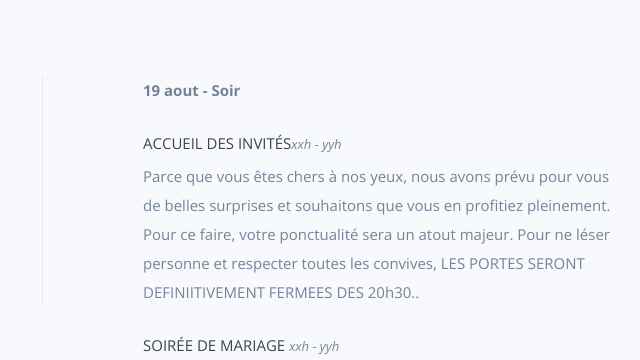
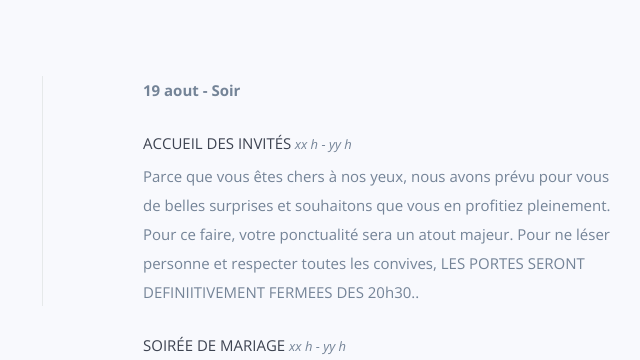
Before and after one commit to uber94/wedding, a website: page index.html in a window 1280 px wide. Shown: the part 1620-1980 px from the top of the page, 597-1237 px from the left. Drawn offline with nearby package versions, Linux system fonts and the light colour scheme; some packages are replaced by stand-ins of ours; a script that the page names is missing; files whose address does not match are found by name.

Commit message:
Ajout de details

```diff
--- a/index.html
+++ b/index.html
@@ -144,7 +144,7 @@
                 <div class="wp4">
                     <p><strong>19 aout - Soir</strong></p>
 
-                    <h5>Accueil des invités<span class="time">XXh - YYh</span></h5>
+                    <h5>Accueil des invités<span class="time"> XX h - YY h</span></h5>
                     <p>Parce que vous êtes chers à nos yeux, nous avons prévu
                        pour vous de belles surprises et souhaitons que vous en
                        profitiez pleinement. Pour ce faire, votre ponctualité
@@ -153,7 +153,7 @@
                        LES PORTES SERONT DEFINIITIVEMENT FERMEES DES 20h30..</p>
                 </div>
                 <div class="wp6">
-                    <h5>Soirée de mariage <span class="time">XXh - YYh</span></h5>
+                    <h5>Soirée de mariage <span class="time"> XX h - YY h</span></h5>
                     <p>Nous vous savons et voulons tout frais et tous (es) beaux/belles,
                        afin de vous permettre d’être le plus à l’aise possible,
                        et parce que nous ne sommes pas sur place,
```
